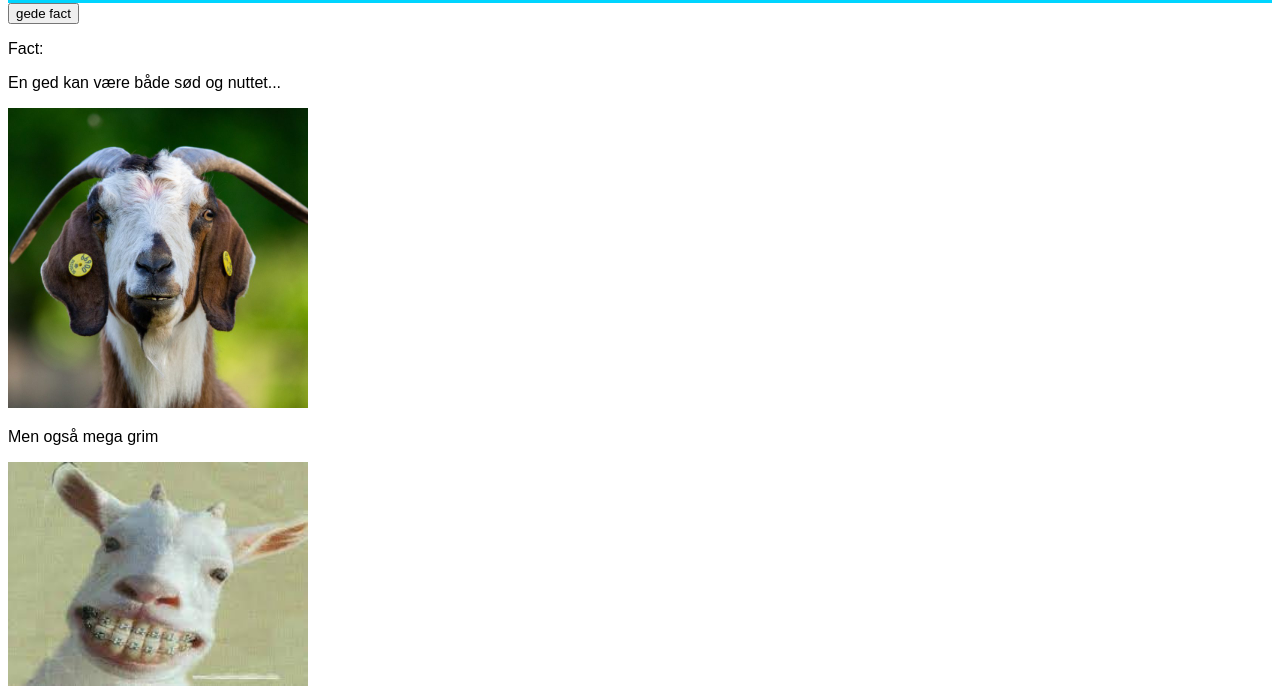
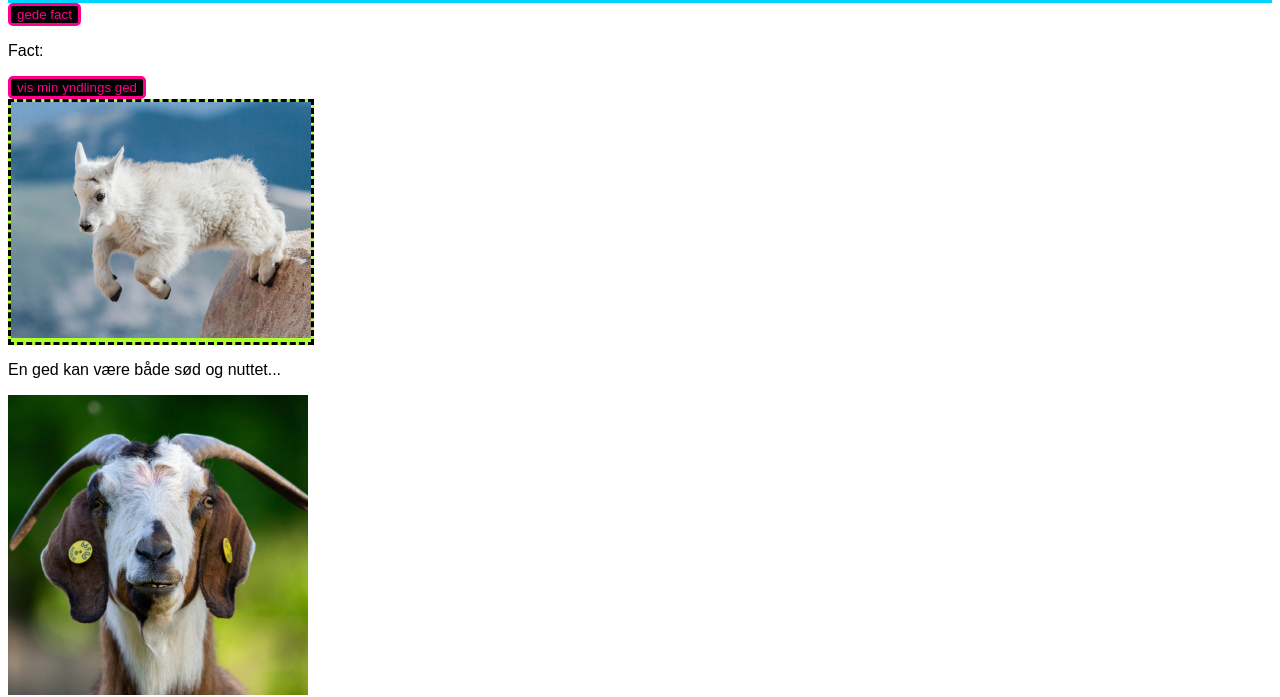
Before and after one commit to esbech/gedesiden, a plain HTML site: page index.html in a window 1280 px wide. Shown: the part 107-804 px from the top of the page. Drawn offline with Linux system fonts and the light colour scheme.

Commit message:
gede fiks

```diff
--- a/index.html
+++ b/index.html
@@ -10,11 +10,39 @@
             font-family: Arial, Helvetica, sans-serif;
         }
 
+        button{
+            color: rgb(255, 0, 140);
+            background-color: black;
+            border: 3px solid rgb(255, 0, 140);
+            border-radius: 5px;
+            transition: ease-in-out all .3s;
+            cursor: pointer;
+        }
+
+        button:hover {
+            opacity: 0.5;
+        }
+
         .red {
             color: rgb(255, 0, 183);
             font-size: 12px;
             background-color: rgb(0, 255, 13);
             border: 3px solid rgb(0, 213, 255);
+        }
+
+        .gede_kassen{
+            background-color: greenyellow;
+            border: 3px dashed black;
+            min-height:200px;
+            width: 300px;
+
+
+
+        }
+
+        .GoatKasse {
+            display: flex;
+            flex-direction: column;
         }
 
         .facts {
@@ -23,6 +51,16 @@
     </style>
 
     <script>
+        function showFavoriteGoat(){
+            console.log("min favorit ged")
+            var minFarvoritGed= '<img src="the-goat.jpg" width="300">';
+            var falskFavoritGed = '<img src="yndlings ged.jpg" width="300">';
+
+            var currentGoat = document.getElementById("flere").innerHTML;
+            document.getElementById("flere").innerHTML = currentGoat === minFarvoritGed ? falskFavoritGed : minFarvoritGed;
+
+        }
+
         function getRandomInt(max) {
             return Math.floor(Math.random() * max);
         }
@@ -68,6 +106,10 @@
 
         <!-- Text section -->
         <div>
+            <button onclick="showFavoriteGoat()"> vis min yndlings ged</button>
+            <div class="gede_kassen" id="flere">
+                <img src="yndlings ged.jpg" width="300">
+            </div>
             <p>En ged kan være både sød og nuttet...</p>
             <img src="grim ged.jpg" width="300">
             <p>Men også mega grim</p>
@@ -97,20 +139,21 @@
             </p>
             <img src="spiderged.jpg">
             <img src="superged.jpg" width="300">
-
+            <iframe width="560" height="315" src="https://www.youtube.com/embed/Dp0Bt2cbcc8" title="YouTube video player" frameborder="0" allow="accelerometer; autoplay; clipboard-write; encrypted-media; gyroscope; picture-in-picture; web-share" allowfullscreen></iframe>
             <footer>
                 <div style="display:flex; justify-content: center;">
                     <section style="margin-right: 10px;">
                         <h3>Info om geder</h3>
-                        <a href="https://www.123fakta.com/da/fakta-om-geder" target="_blank">Facts om geder og ders mælk</a>
+                        <a href="https://www.123fakta.com/da/fakta-om-geder" target="_blank">Facts om geder</a>
                     </section>
 
                     <section>
                         <h3>Andre "G.O.A.T.'s"</h3>
+                        <div class="GoatKasse">
                         <a href="https://da.wikipedia.org/wiki/Lionel_Messi" target="_blank">Lionel Messi</a>
                         <a href="https://en.wikipedia.org/wiki/Tiger_Woods" targets="_blank">Tiger Woods</a>
                         <a href="https://en.wikipedia.org/wiki/Michael_Jordan" target="_blank">Michael Jorden</a>
-
+                        <div>
 
                     </section>
                 </div>
```
Also changed, not shown: the-goat.jpg (added), yndlings ged.jpg (added).
